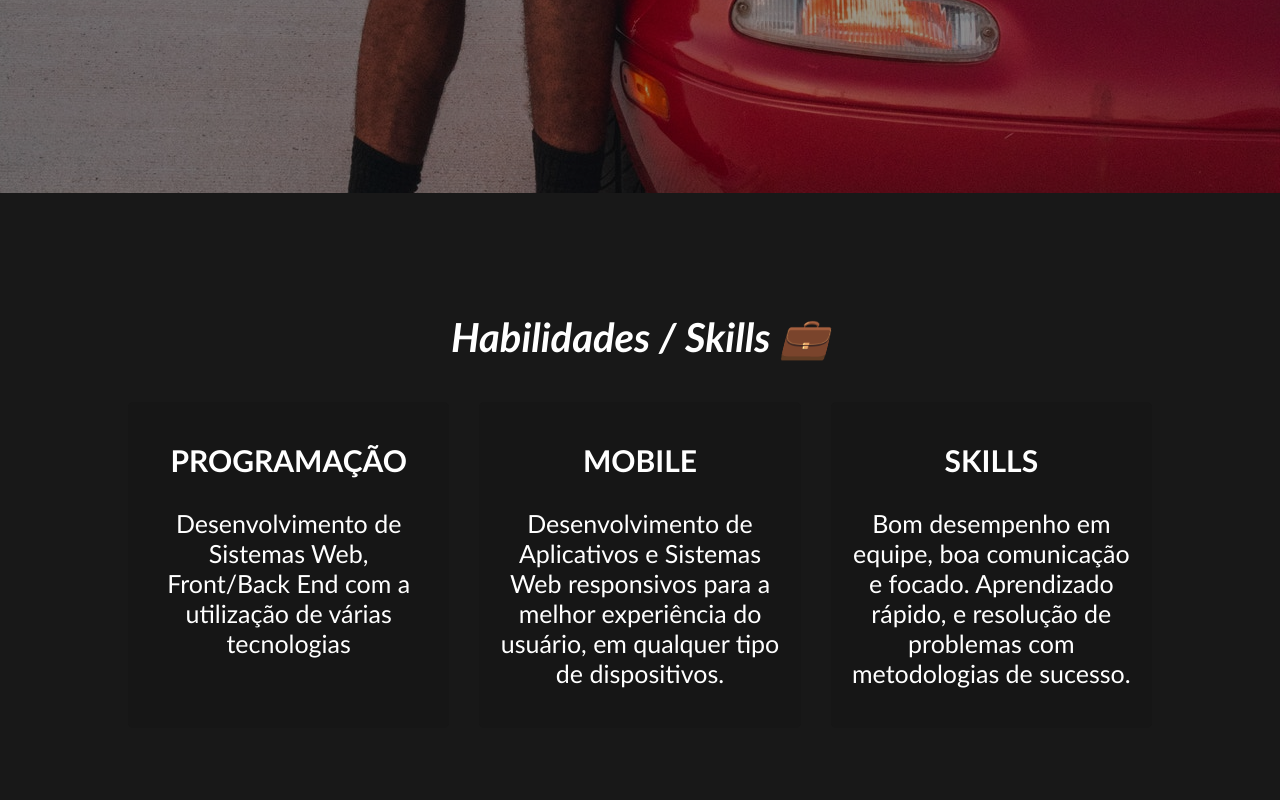
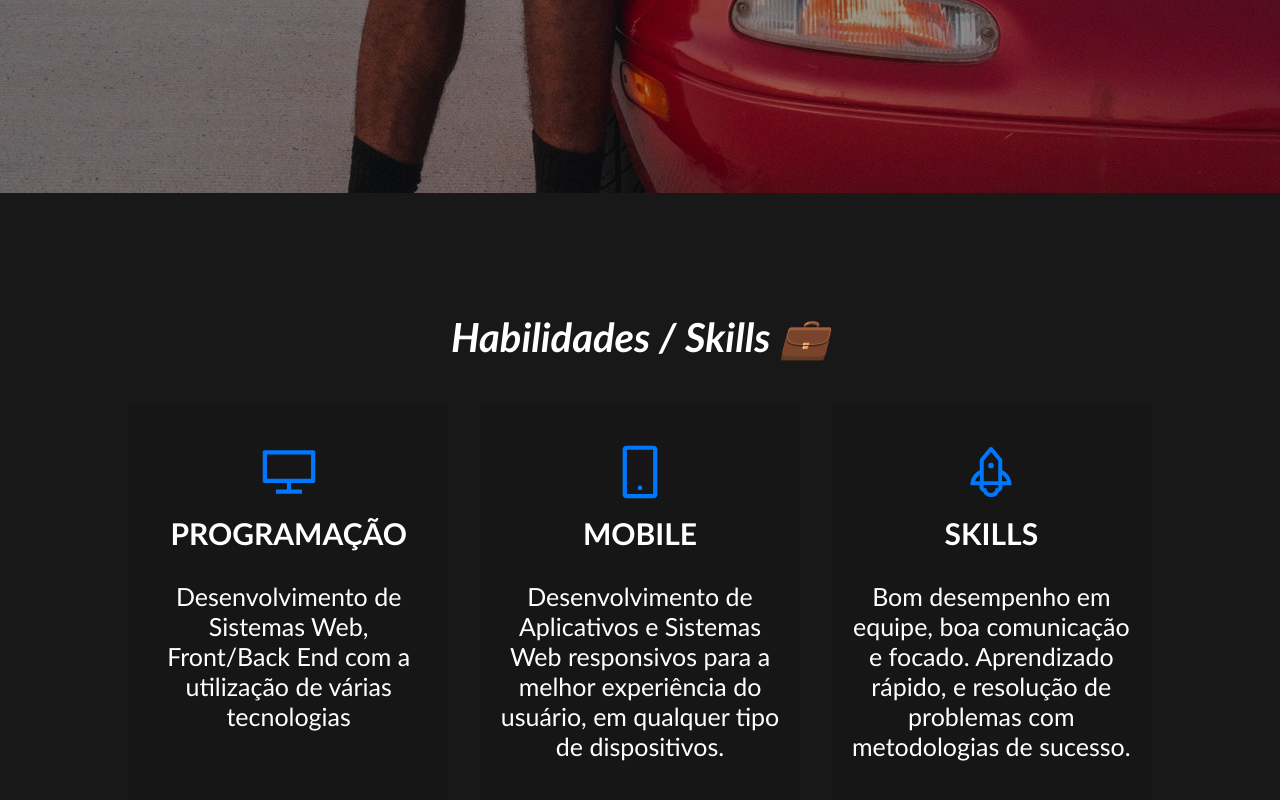
Before and after one commit to SobrinhoSergio/profile-sergio-dev, a React (Create React App) app: page / in a window 1280 px wide. Shown: the part 1938-2738 px from the top of the page. Built offline with nearby package versions, Linux system fonts and the light colour scheme.

Commit message:
Update Projeto

```diff
--- a/src/sections/Portfolio/index.tsx
+++ b/src/sections/Portfolio/index.tsx
@@ -18,7 +18,7 @@ const PortfolioSection: React.FC = () => {
               GitHub.
             </Text>
             <Button>
-              <a href="https://github.com/SobrinhoSergio">Meu GitHub 💡 </a>
+              <a href="https://github.com/SobrinhoSergio" target="_blank">Meu GitHub 💡 </a>
             </Button>
           </aside>
         </article>
--- a/src/sections/UI/Habilidades/index.tsx
+++ b/src/sections/UI/Habilidades/index.tsx
@@ -1,3 +1,5 @@
+import { AiOutlineMobile, AiOutlineDesktop, AiOutlineRocket } from "react-icons/ai";
+
 import { Habilidades } from "./styles";
 
 import Text from "../../../components/Text";
@@ -7,19 +9,22 @@ const HabilidadesArticle: React.FC = () => {
     {
       title: "Programação",
       description:
-        "Desenvolvimento de Sistemas Web, Front/Back End com a utilização de várias tecnologias"
+        "Desenvolvimento de Sistemas Web, Front/Back End com a utilização de várias tecnologias",
+      icon: <AiOutlineDesktop />
     },
 
     {
       title: "Mobile",
       description:
-        "Desenvolvimento de Aplicativos e Sistemas Web responsivos para a melhor experiência do usuário, em qualquer tipo de dispositivos."
+        "Desenvolvimento de Aplicativos e Sistemas Web responsivos para a melhor experiência do usuário, em qualquer tipo de dispositivos.",
+        icon: <AiOutlineMobile />
     },
 
     {
       title: "Skills",
       description:
-        "Bom desempenho em equipe, boa comunicação e focado. Aprendizado rápido, e resolução de problemas com metodologias de sucesso."
+        "Bom desempenho em equipe, boa comunicação e focado. Aprendizado rápido, e resolução de problemas com metodologias de sucesso.",
+        icon: <AiOutlineRocket />
     }
   ];
   return (
@@ -28,6 +33,7 @@ const HabilidadesArticle: React.FC = () => {
         return (
           <div key={index} className="habilidade">
             <div className="conhecimento">
+              <span className="icon">{value.icon}</span>
               <h3>{value.title}</h3>
               <Text>{value.description}</Text>
             </div>
--- a/src/sections/UI/Habilidades/styles.ts
+++ b/src/sections/UI/Habilidades/styles.ts
@@ -2,10 +2,10 @@ import styled from "styled-components";
 
 export const Habilidades = styled.div`
 
-    display: grid;
-    grid-template-columns: repeat(auto-fit, minmax(200px, 1fr));
-    column-gap: 3rem;
-    row-gap: 4rem;
+  display: grid;
+  grid-template-columns: repeat(auto-fit, minmax(200px, 1fr));
+  column-gap: 3rem;
+  row-gap: 4rem;
 
   .habilidade {
     padding: 40px 20px;
@@ -24,8 +24,10 @@ export const Habilidades = styled.div`
     text-align: center;
   }
 
-  .conhecimento span i {
+  .conhecimento .icon {
     font-size: 6rem;
+    color: var(--color-headings);
+    margin: 0 auto;
   }
 
   .conhecimento h3 {
--- a/src/sections/UI/Menu/styles.ts
+++ b/src/sections/UI/Menu/styles.ts
@@ -25,7 +25,7 @@ export const Menu = styled.aside<INav>`
     flex-direction: column;
     justify-content: center;
     align-items: center;
-    gap: 60px;
+    gap: 40px;
   }
 
 
```
